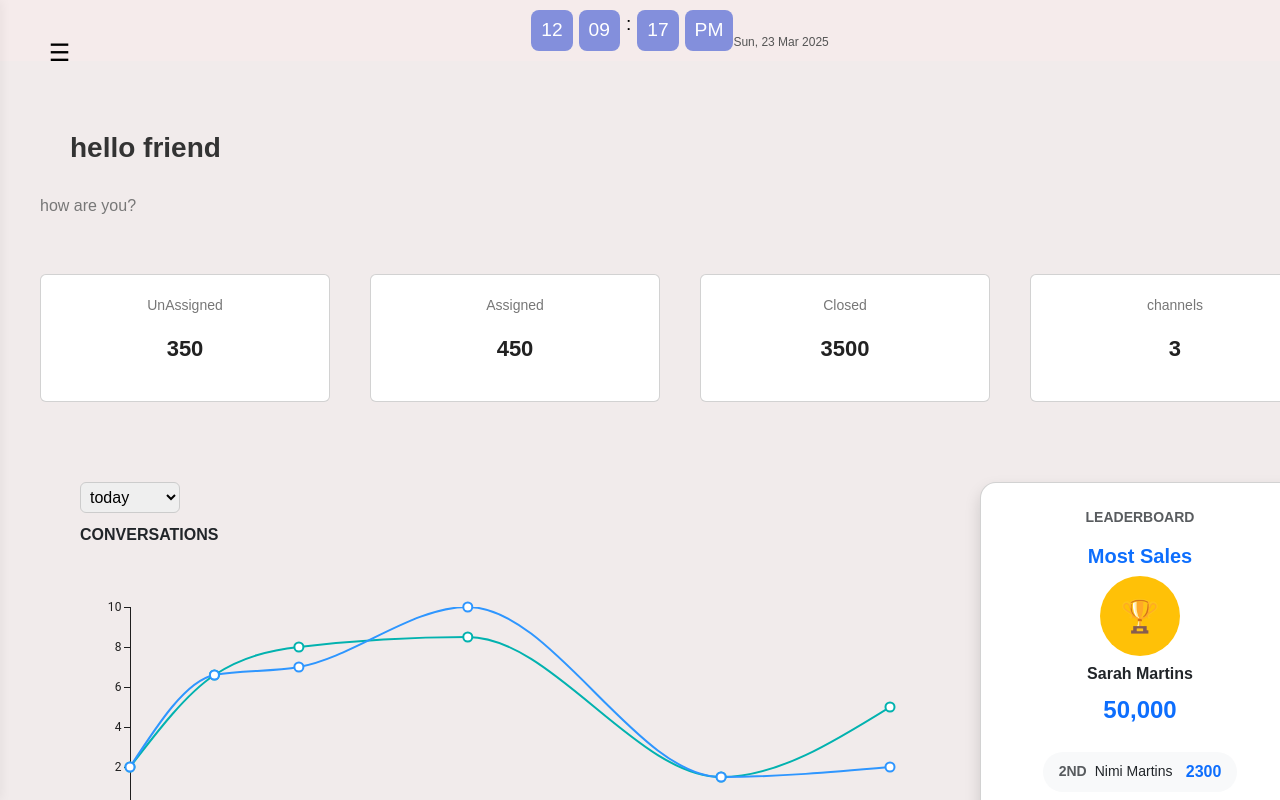
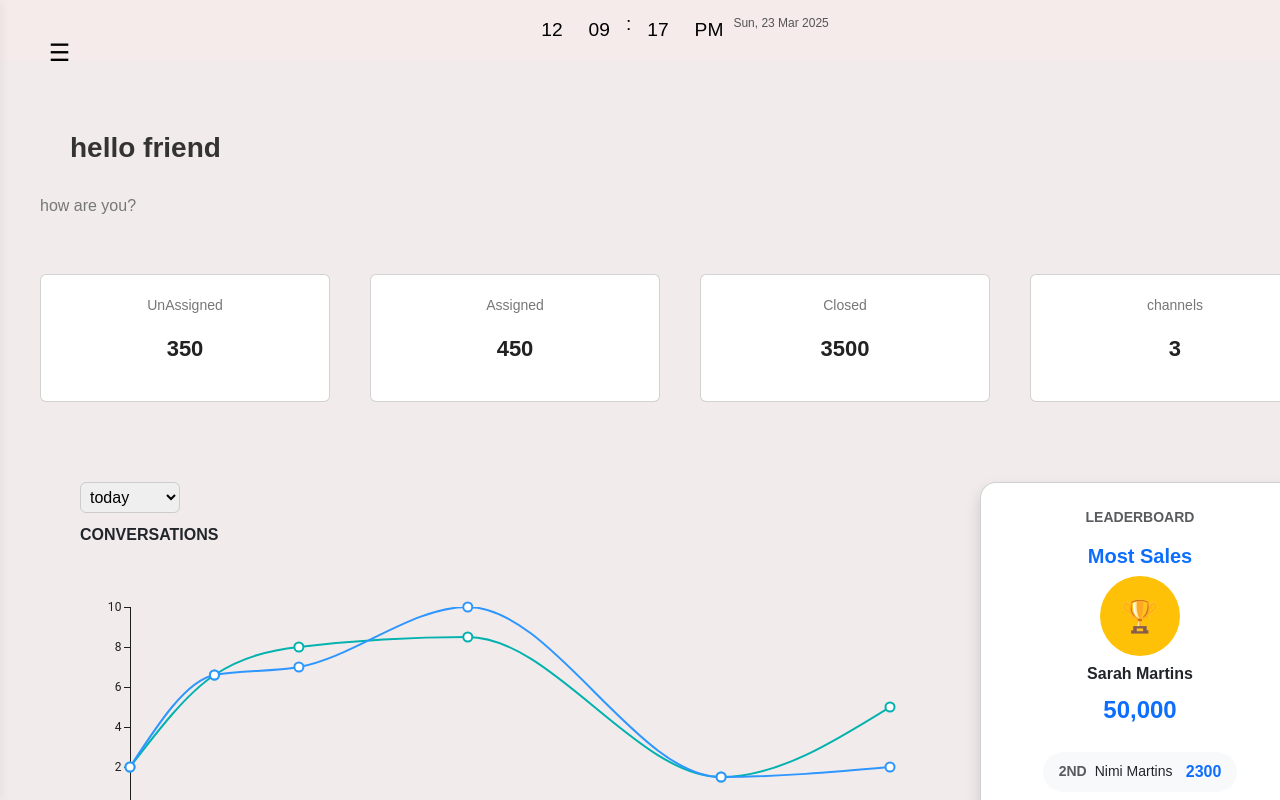
Before and after one commit to shlomi1099/sparkleB, a React app: page / in a window 1280 px wide. Shown: the top 800 px of the page. Built offline with nearby package versions, Linux system fonts and the light colour scheme; grey boxes are pictures that could not be loaded; the HTML template or start-up script is replaced by a standard one.

Commit message:
clock  amit

```diff
--- a/src/Clock.css
+++ b/src/Clock.css
@@ -1,7 +1,7 @@
 .clock-wrapper {
     display: flex;
     flex-direction: row; /* 🟢 היה row — עכשיו column כדי שהתאריך יהיה מתחת */
-    align-items: flex-end;
+
     justify-content: center;  /* יישור לימין */
     background-color: #f5ebeb; /* 🟢 צבע רקע כמו כל העמוד */
     font-family: Arial, sans-serif;
@@ -16,8 +16,8 @@
   }
 
   .clock__box {
-    background-color: #838fdc;
-    color: white;
+
+    color: rgb(0, 0, 0);
     font-size: 1.2rem;
     padding: 6px 10px;
     border-radius: 8px;
--- a/src/SideNav.css
+++ b/src/SideNav.css
@@ -58,6 +58,7 @@
   border: none;
   cursor: pointer;
   z-index: 1000;
+  color: #000;
 }
 
 .hide {
```
